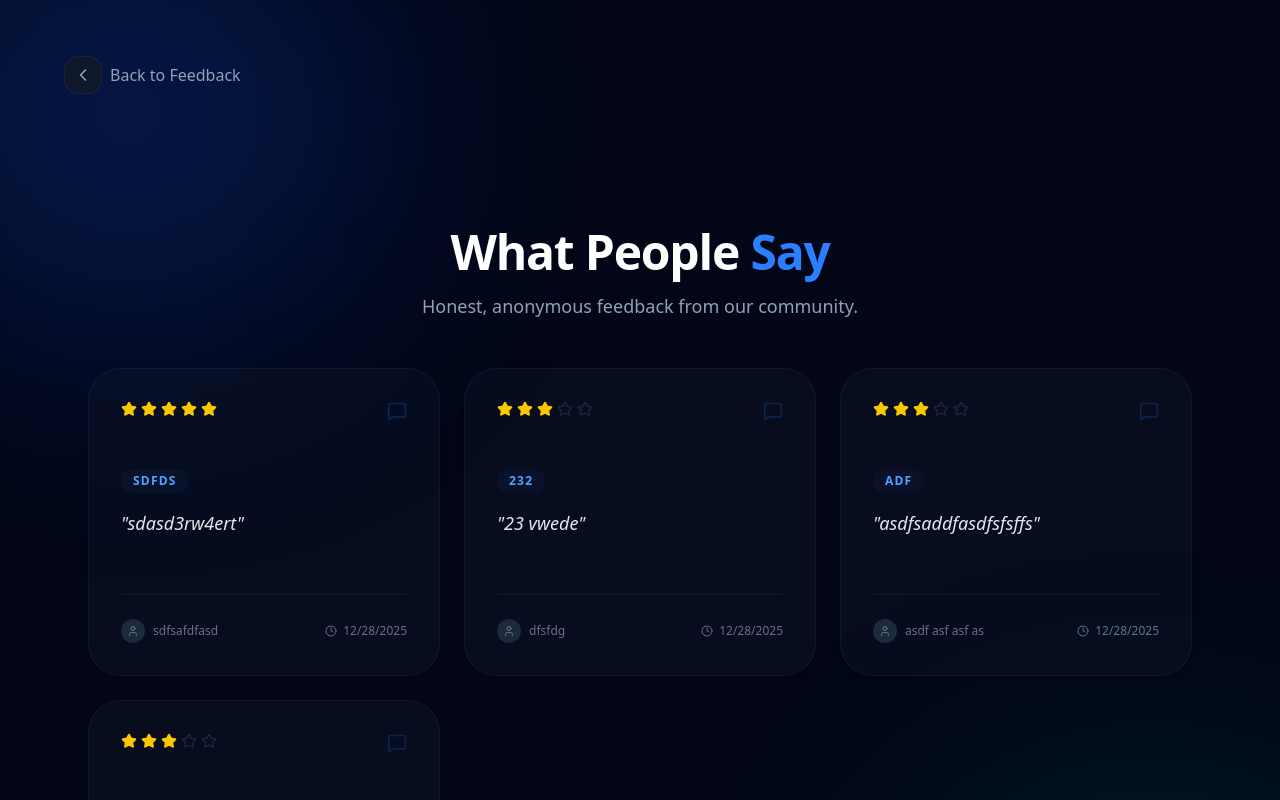
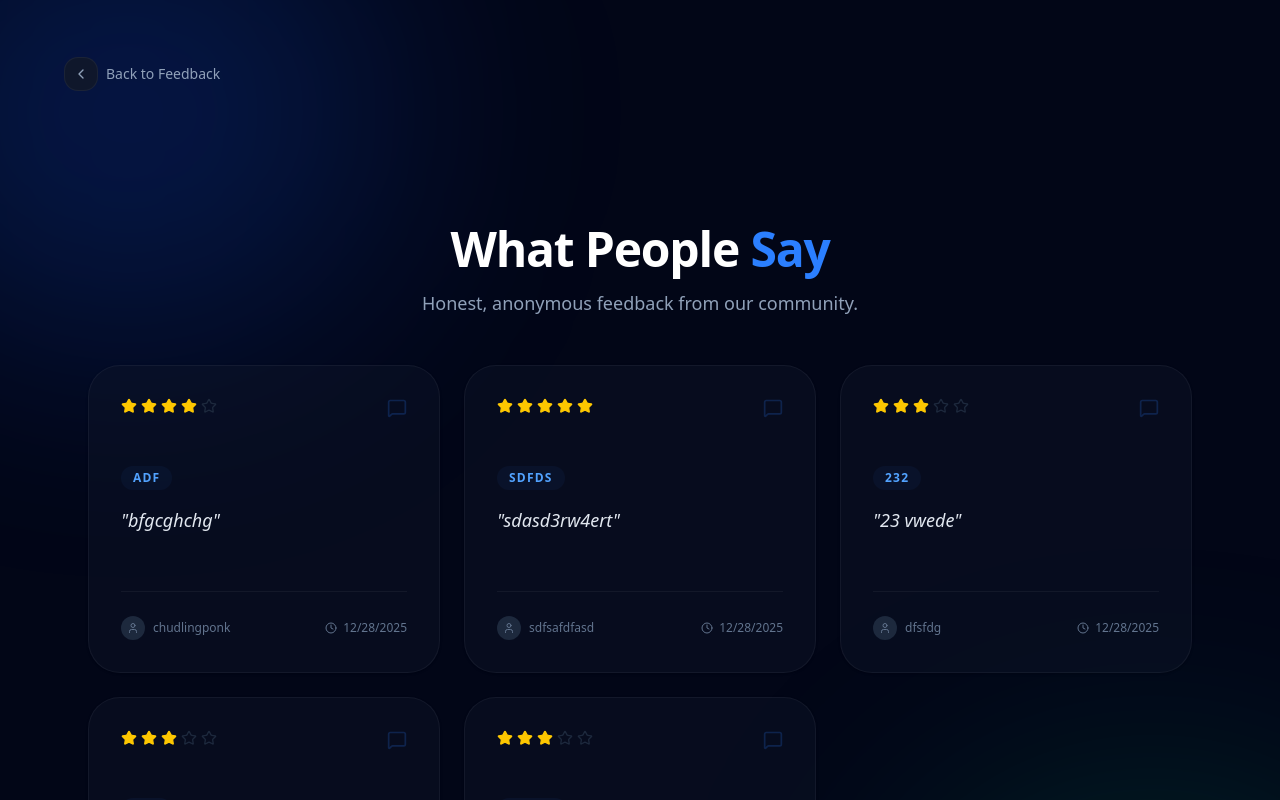
Before and after one commit to iftykhar/anonymus_feedback, a Next.js app: page /reviews in a window 1280 px wide. Shown: the top 800 px of the page. Built offline with nearby package versions, Linux system fonts and the light colour scheme.

Commit message:
fix: link fix

```diff
--- a/src/app/reviews/page.tsx
+++ b/src/app/reviews/page.tsx
@@ -1,8 +1,15 @@
+"use client";
+
 import Reviews from "@/components/website/Reviews";
-import Link from "next/link";
+import { useRouter } from "next/navigation";
 import { ChevronLeft } from "lucide-react";
+import { Button } from "@/components/ui/button";
+import { useFeedbackStore } from "@/store/useFeedbackStore";
 
 export default function ReviewsPage() {
+  const router = useRouter();
+  const reset = useFeedbackStore((state) => state.reset);
+
   return (
     <div className="relative min-h-screen bg-[#020617] p-6 overflow-x-hidden">
       {/* Decorative blobs */}
@@ -11,15 +18,19 @@ export default function ReviewsPage() {
 
       <main className="relative z-10 w-full flex flex-col items-center">
         <header className="w-full max-w-6xl mx-auto py-8">
-          <Link
-            href="/"
-            className="inline-flex items-center gap-2 text-slate-400 hover:text-white transition-colors group"
+          <Button
+            variant="ghost"
+            onClick={() => {
+              reset();
+              router.push("/");
+            }}
+            className="inline-flex items-center gap-2 text-slate-400 hover:text-white transition-colors group px-0 hover:bg-transparent"
           >
             <div className="p-2 rounded-xl bg-slate-900 border border-white/5 group-hover:border-white/20">
               <ChevronLeft className="w-5 h-5" />
             </div>
             <span className="font-medium">Back to Feedback</span>
-          </Link>
+          </Button>
         </header>
 
         <Reviews />
--- a/storage/feedback.json
+++ b/storage/feedback.json
@@ -46,5 +46,17 @@
     "subject": "sdfds",
     "name": "sdfsafdfasd",
     "timestamp": "2025-12-28T00:39:56.425Z"
+  },
+  {
+    "id": "90dcedc8-eec8-422c-a894-e5762ed95b4d",
+    "content": "bfgcghchg",
+    "rating": 4,
+    "answers": {
+      "q1": "Very Satisfied",
+      "q2": "Information"
+    },
+    "subject": "adf ",
+    "name": "chudlingponk",
+    "timestamp": "2025-12-28T00:44:38.104Z"
   }
 ]
```
